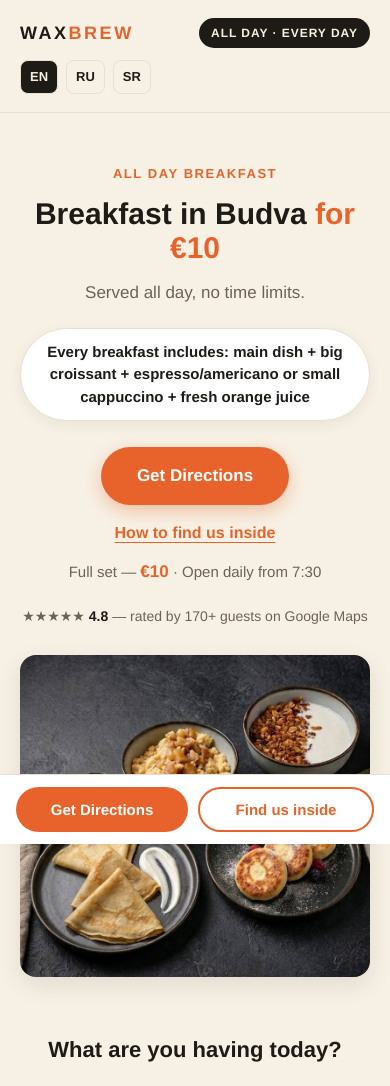
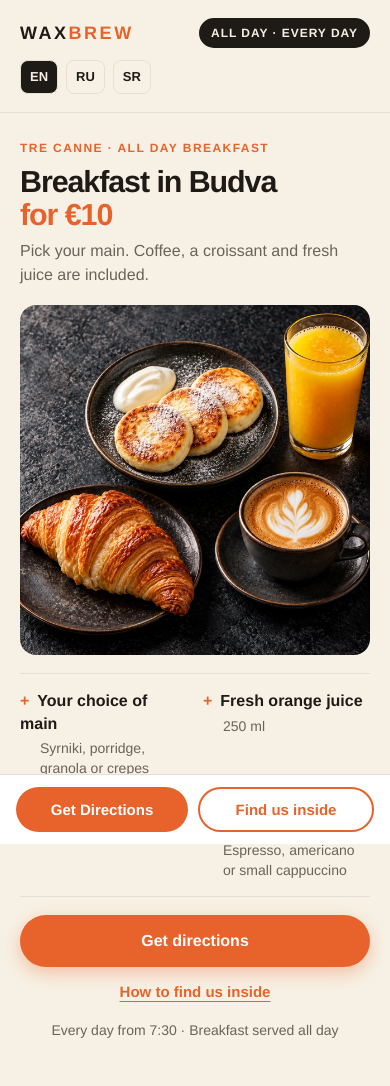
Before and after one commit to DonHarvi/waxbrew, a plain HTML site: page all-day-breakfast/index.html in a window 390 px wide. Shown: the top 1086 px of the page. Drawn offline with Linux system fonts and the light colour scheme.

Commit message:
Show the complete breakfast set in all three landing page heroes

```diff
--- a/all-day-breakfast/index.html
+++ b/all-day-breakfast/index.html
@@ -101,6 +101,7 @@
   .sticky a{display:flex;align-items:center;justify-content:center;padding:11px 8px;line-height:1.3}
   #how-to-find{scroll-margin-top:20px}
 </style>
+<link rel="stylesheet" href="/assets/breakfast/hero.css">
 </head>
 <body>
 
@@ -112,17 +113,27 @@
   </div>
 </header>
 
-<section class="hero">
-  <div class="wrap">
-    <div class="eyebrow">All Day Breakfast</div>
-    <h1>Breakfast in Budva <em>for €10</em></h1>
-    <p>Served all day, no time limits.</p>
-    <div class="hero-inc">Every breakfast includes: <b>main dish + big croissant + espresso/americano or small cappuccino + fresh orange juice</b></div><br>
-    <a class="cta" href="https://maps.app.goo.gl/RknVLk8suPuqHojz6" target="_blank" rel="noopener">Get Directions</a>
-    <div class="inside-cta"><a class="inside-link" href="/tre-canne?lang=en#how-to-find">How to find us inside</a></div>
-    <div class="sub-cta">Full set — <b>€10</b> · Open daily from 7:30</div>
-    <div class="stars">★★★★★ <b>4.8</b> — rated by 170+ guests on Google Maps</div>
-    <img class="hero-img" src="/assets/breakfast/fc5e40f716aae4ff.jpg" alt="WaxBrew all day breakfast: granola, porridge, crepes and syrniki" fetchpriority="high">
+<section class="hero" aria-labelledby="breakfast-title">
+  <div class="wrap hero-layout">
+    <div class="hero-intro">
+      <div class="eyebrow">Tre Canne · All day breakfast</div>
+      <h1 id="breakfast-title">Breakfast in Budva <em>for €10</em></h1>
+      <p>Pick your main. Coffee, a croissant and fresh juice are included.</p>
+    </div>
+    <figure class="hero-photo">
+      <img class="hero-img" src="/assets/breakfast/combo-syrniki.webp" width="1254" height="1254" alt="Complete €10 breakfast: syrniki with sour cream, a croissant, fresh orange juice and a cappuccino" fetchpriority="high">
+    </figure>
+    <ul class="combo-includes">
+      <li>Your choice of main<small>Syrniki, porridge, granola or crepes</small></li>
+      <li>Fresh orange juice<small>250 ml</small></li>
+      <li>Croissant<small>Fresh pastry</small></li>
+      <li>Your choice of coffee<small>Espresso, americano or small cappuccino</small></li>
+    </ul>
+    <div class="hero-actions">
+      <a class="cta" href="https://maps.app.goo.gl/RknVLk8suPuqHojz6" target="_blank" rel="noopener">Get directions</a>
+      <div class="inside-cta"><a class="inside-link" href="/tre-canne?lang=en#how-to-find">How to find us inside</a></div>
+      <div class="sub-cta">Every day from 7:30 · Breakfast served all day</div>
+    </div>
   </div>
 </section>
 
--- /dev/null
+++ b/assets/breakfast/hero.css
@@ -0,0 +1,30 @@
+/* Full breakfast set from the owner's A6 cream poster. */
+.hero{padding:36px 0 40px;text-align:left}
+.hero-layout{max-width:1120px;display:grid;grid-template-columns:minmax(0,.9fr) minmax(0,1.1fr);grid-template-areas:"intro photo" "includes photo" "actions photo";gap:24px 44px;align-items:center}
+.hero-intro{grid-area:intro;align-self:end}
+.hero .eyebrow{margin-bottom:12px}
+.hero h1{font-size:clamp(34px,4.6vw,54px);letter-spacing:-.035em;margin-bottom:14px}
+.hero h1 em{white-space:nowrap}
+.hero-intro p{margin:0;font-size:17px;max-width:36ch}
+.hero-photo{grid-area:photo;margin:0;align-self:center}
+.hero .hero-img{display:block;width:100%;height:auto;aspect-ratio:1;margin:0;border-radius:22px;box-shadow:none}
+.combo-includes{grid-area:includes;list-style:none;display:grid;grid-template-columns:1fr 1fr;gap:16px 20px;padding:20px 0;border-top:1px solid var(--line);border-bottom:1px solid var(--line)}
+.combo-includes li{font-size:16px;font-weight:700;line-height:1.4}
+.combo-includes li::before{content:"+";color:var(--orange);margin-right:8px}
+.combo-includes small{display:block;font-size:14px;line-height:1.4;font-weight:400;color:var(--muted);margin:4px 0 0 20px}
+.hero-actions{grid-area:actions;align-self:start}
+.hero-actions .cta{font-size:16px;padding:14px 26px}
+.hero-actions .inside-cta{margin-top:14px;font-size:15px}
+.hero-actions .sub-cta{margin-top:16px;font-size:14px}
+@media(max-width:760px){
+  .hero{padding:22px 0 28px}
+  .hero-layout{max-width:560px;grid-template-columns:minmax(0,1fr);grid-template-areas:"intro" "photo" "includes" "actions";gap:18px}
+  .hero .eyebrow{font-size:12px;margin-bottom:8px}
+  .hero h1{font-size:clamp(30px,7.8vw,42px);margin-bottom:8px;line-height:1.1}
+  .hero-intro p{font-size:16px;max-width:none}
+  .hero .hero-img{border-radius:16px}
+  .combo-includes{padding:16px 0;gap:14px 16px}
+  .hero-actions .cta{display:block;text-align:center}
+  .hero-actions{text-align:center}
+}
+@media(prefers-reduced-motion:reduce){html{scroll-behavior:auto}.cta{transition:none}}
```
Also changed, not shown: dorucak/index.html (+22 -11 lines), zavtrak/index.html (+22 -11 lines), assets/breakfast/combo-syrniki.webp (added).
